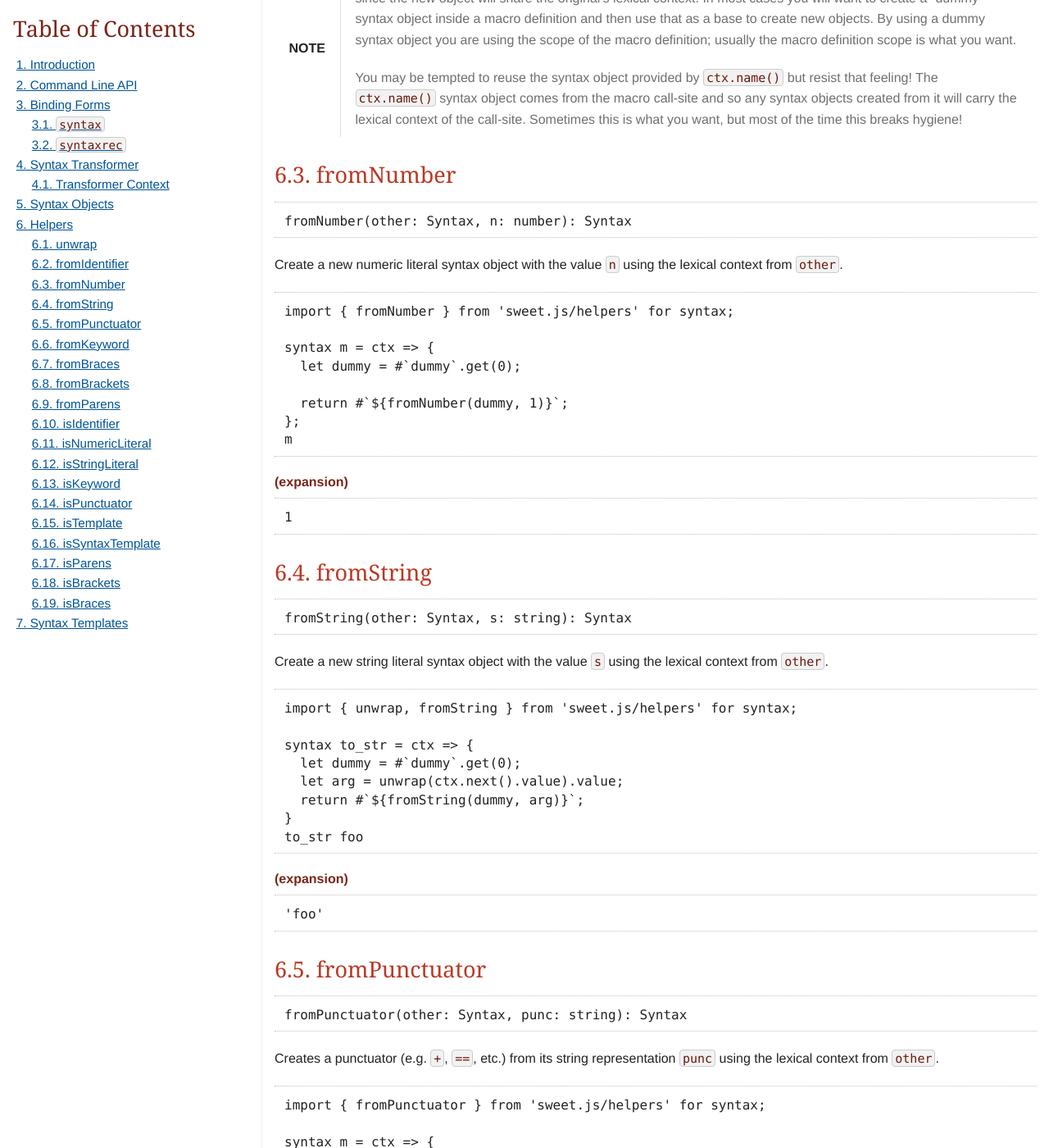
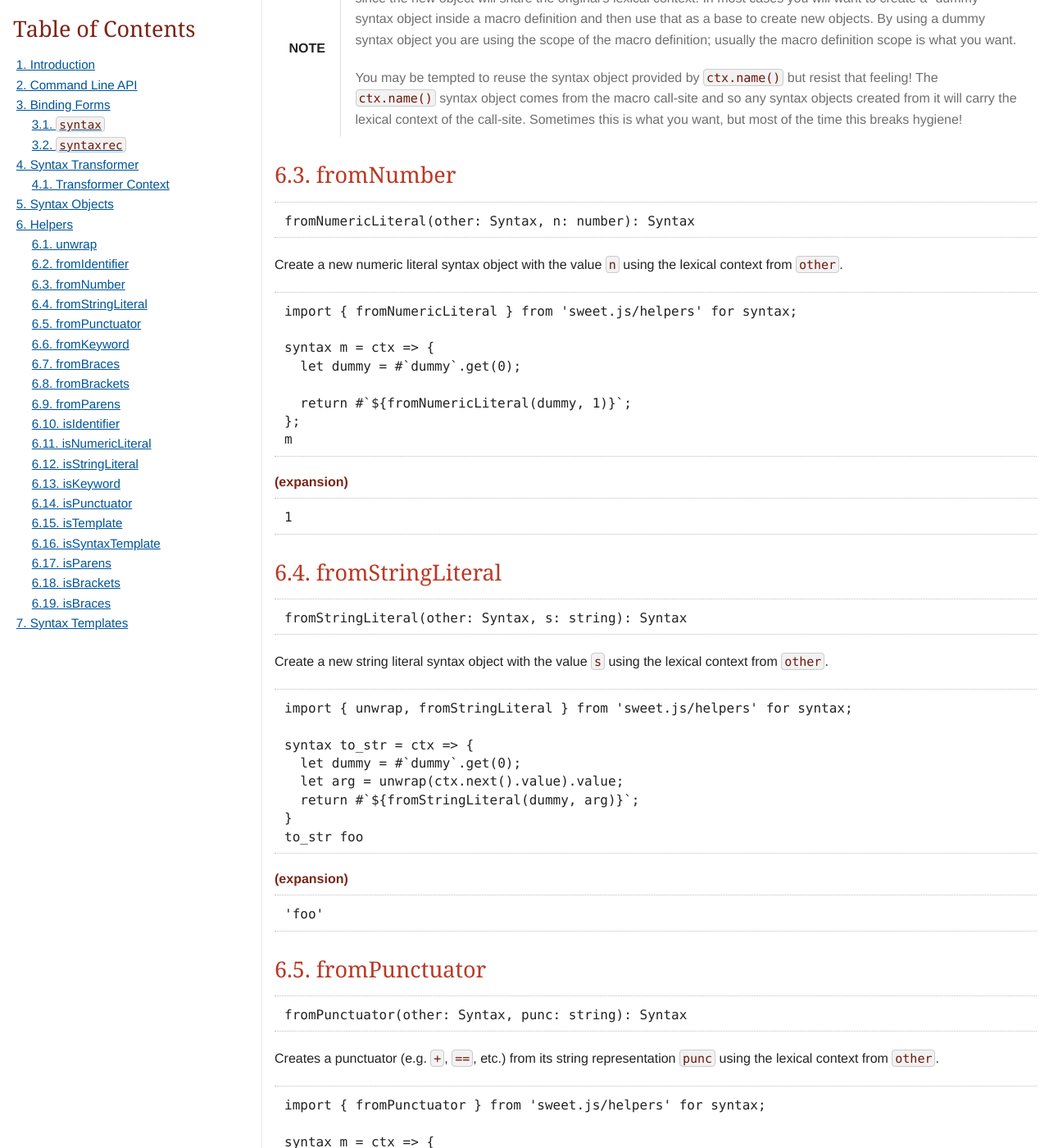
Before and after one commit to sweet-js/sweet-core, a Jekyll site: the page doc/1.0/reference.html, which Jekyll copies as it is, in a window 1280 px wide and 1400 px high, scrolled down 6165 px. Shown: the whole window at 82% size. Built offline with Jekyll 4.4.1, drawn with Linux system fonts in a browser that asks for light colours; nearby versions of some CDN libraries; some web fonts are replaced; a style sheet for code colours, icons or effects is not loaded.

Commit message:
Build documentation

```diff
--- a/doc/1.0/reference.html
+++ b/doc/1.0/reference.html
@@ -37,7 +37,7 @@
 <li><a href="#_unwrap">6.1. unwrap</a></li>
 <li><a href="#_fromidentifier">6.2. fromIdentifier</a></li>
 <li><a href="#_fromnumber">6.3. fromNumber</a></li>
-<li><a href="#_fromstring">6.4. fromString</a></li>
+<li><a href="#_fromstringliteral">6.4. fromStringLiteral</a></li>
 <li><a href="#_frompunctuator">6.5. fromPunctuator</a></li>
 <li><a href="#_fromkeyword">6.6. fromKeyword</a></li>
 <li><a href="#_frombraces">6.7. fromBraces</a></li>
@@ -465,7 +465,7 @@ m foo</code></pre>
 <h3 id="_fromnumber">6.3. fromNumber</h3>
 <div class="listingblock">
 <div class="content">
-<pre class="highlightjs highlight"><code class="language-javascript" data-lang="javascript">fromNumber(other: Syntax, n: number): Syntax</code></pre>
+<pre class="highlightjs highlight"><code class="language-javascript" data-lang="javascript">fromNumericLiteral(other: Syntax, n: number): Syntax</code></pre>
 </div>
 </div>
 <div class="paragraph">
@@ -473,12 +473,12 @@ m foo</code></pre>
 </div>
 <div class="listingblock">
 <div class="content">
-<pre class="highlightjs highlight"><code class="language-javascript" data-lang="javascript">import { fromNumber } from 'sweet.js/helpers' for syntax;
+<pre class="highlightjs highlight"><code class="language-javascript" data-lang="javascript">import { fromNumericLiteral } from 'sweet.js/helpers' for syntax;
 
 syntax m = ctx =&gt; {
   let dummy = #`dummy`.get(0);
 
-  return #`${fromNumber(dummy, 1)}`;
+  return #`${fromNumericLiteral(dummy, 1)}`;
 };
 m</code></pre>
 </div>
@@ -491,10 +491,10 @@ m</code></pre>
 </div>
 </div>
 <div class="sect2">
-<h3 id="_fromstring">6.4. fromString</h3>
+<h3 id="_fromstringliteral">6.4. fromStringLiteral</h3>
 <div class="listingblock">
 <div class="content">
-<pre class="highlightjs highlight"><code class="language-javascript" data-lang="javascript">fromString(other: Syntax, s: string): Syntax</code></pre>
+<pre class="highlightjs highlight"><code class="language-javascript" data-lang="javascript">fromStringLiteral(other: Syntax, s: string): Syntax</code></pre>
 </div>
 </div>
 <div class="paragraph">
@@ -502,12 +502,12 @@ m</code></pre>
 </div>
 <div class="listingblock">
 <div class="content">
-<pre class="highlightjs highlight"><code class="language-javascript" data-lang="javascript">import { unwrap, fromString } from 'sweet.js/helpers' for syntax;
+<pre class="highlightjs highlight"><code class="language-javascript" data-lang="javascript">import { unwrap, fromStringLiteral } from 'sweet.js/helpers' for syntax;
 
 syntax to_str = ctx =&gt; {
   let dummy = #`dummy`.get(0);
   let arg = unwrap(ctx.next().value).value;
-  return #`${fromString(dummy, arg)}`;
+  return #`${fromStringLiteral(dummy, arg)}`;
 }
 to_str foo</code></pre>
 </div>
```
